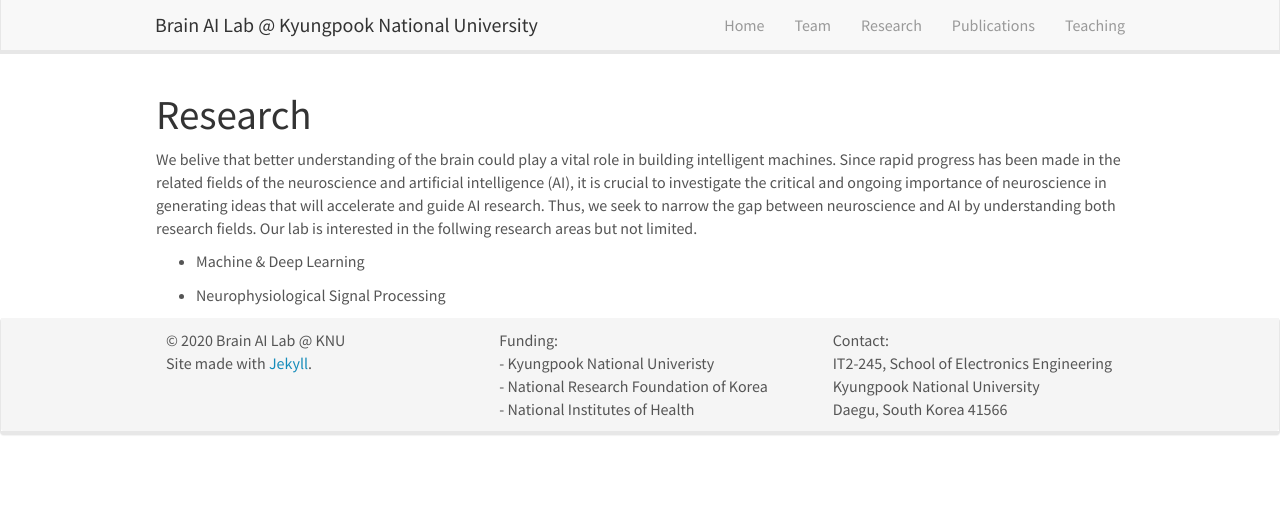
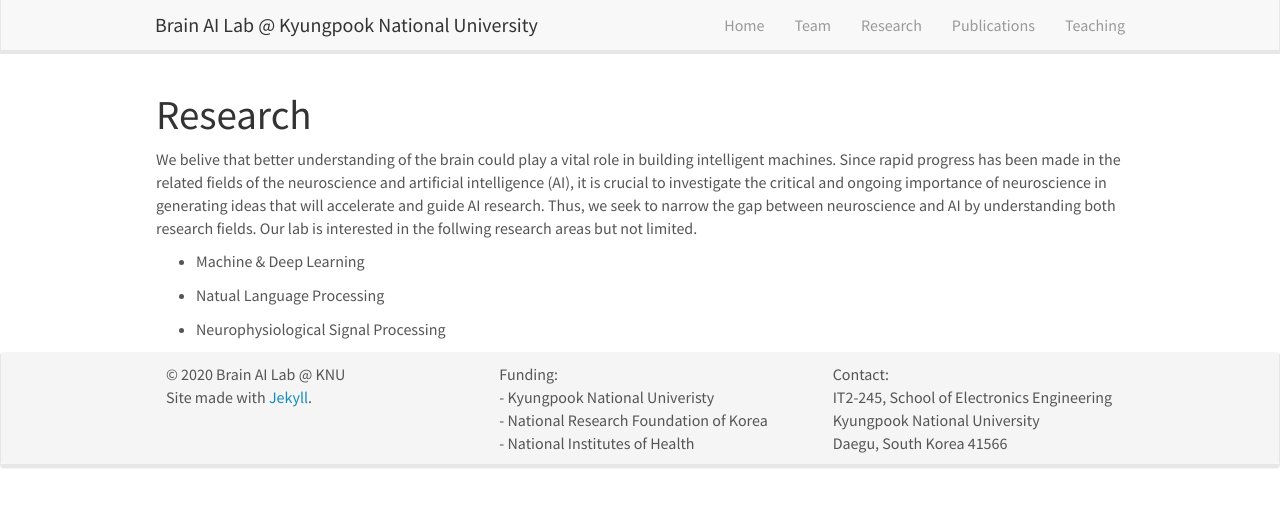
Before and after one commit to KNU-BrainAI/knu-brainai.github.io, a Jekyll site: the page built from _pages/research.md, in a window 1280 px wide. Shown: the top 507 px of the page. Built offline with Jekyll 4.4.1, drawn with Linux system fonts in a browser that asks for light colours; nearby versions of some CDN libraries.

Commit message:
Update research.md

```diff
--- a/_pages/research.md
+++ b/_pages/research.md
@@ -13,4 +13,6 @@ fields of the neuroscience and artificial intelligence (AI), it is crucial to in
 
 - Machine & Deep Learning
 
+- Natual Language Processing
+
 - Neurophysiological Signal Processing
```
